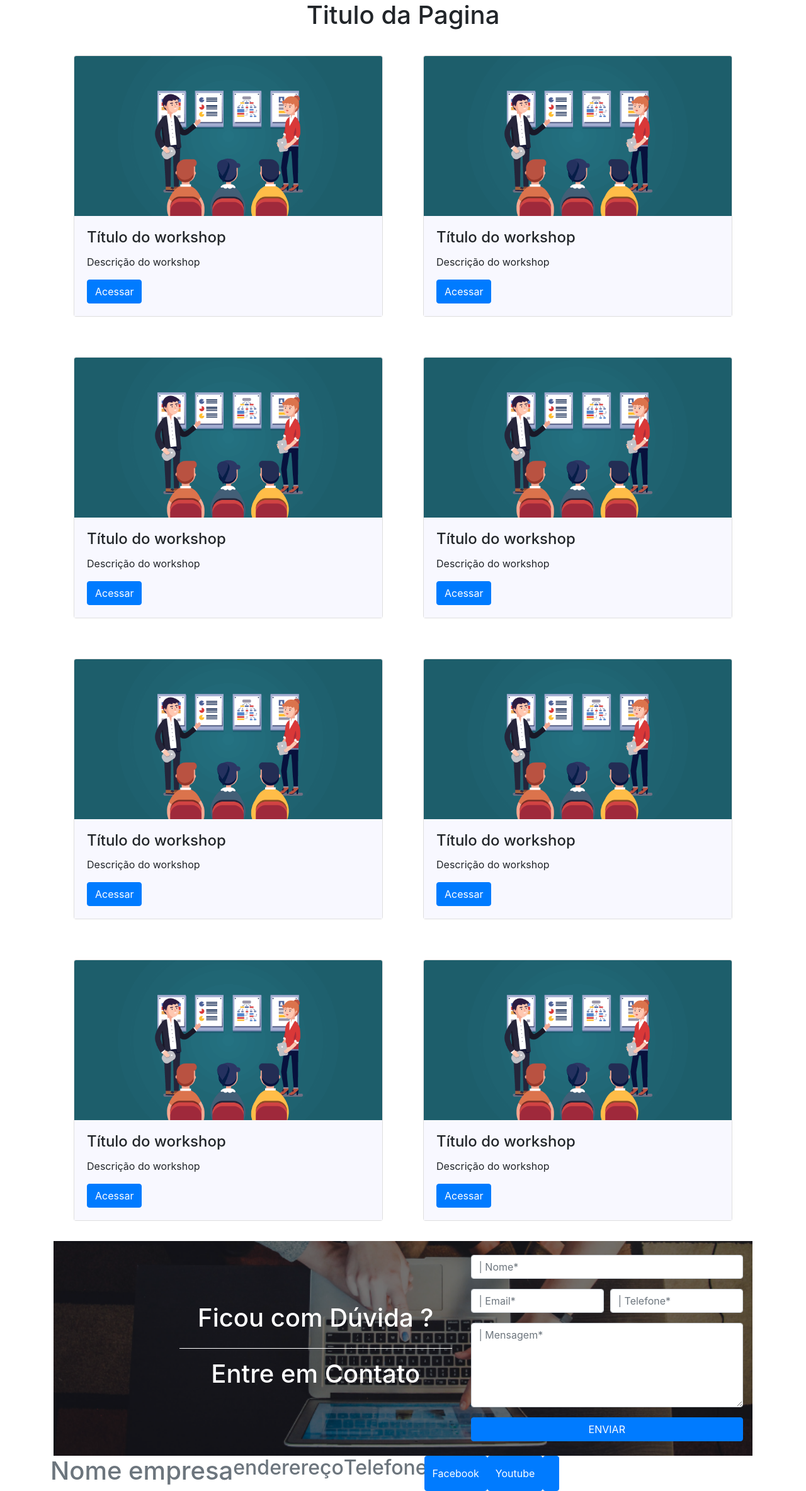
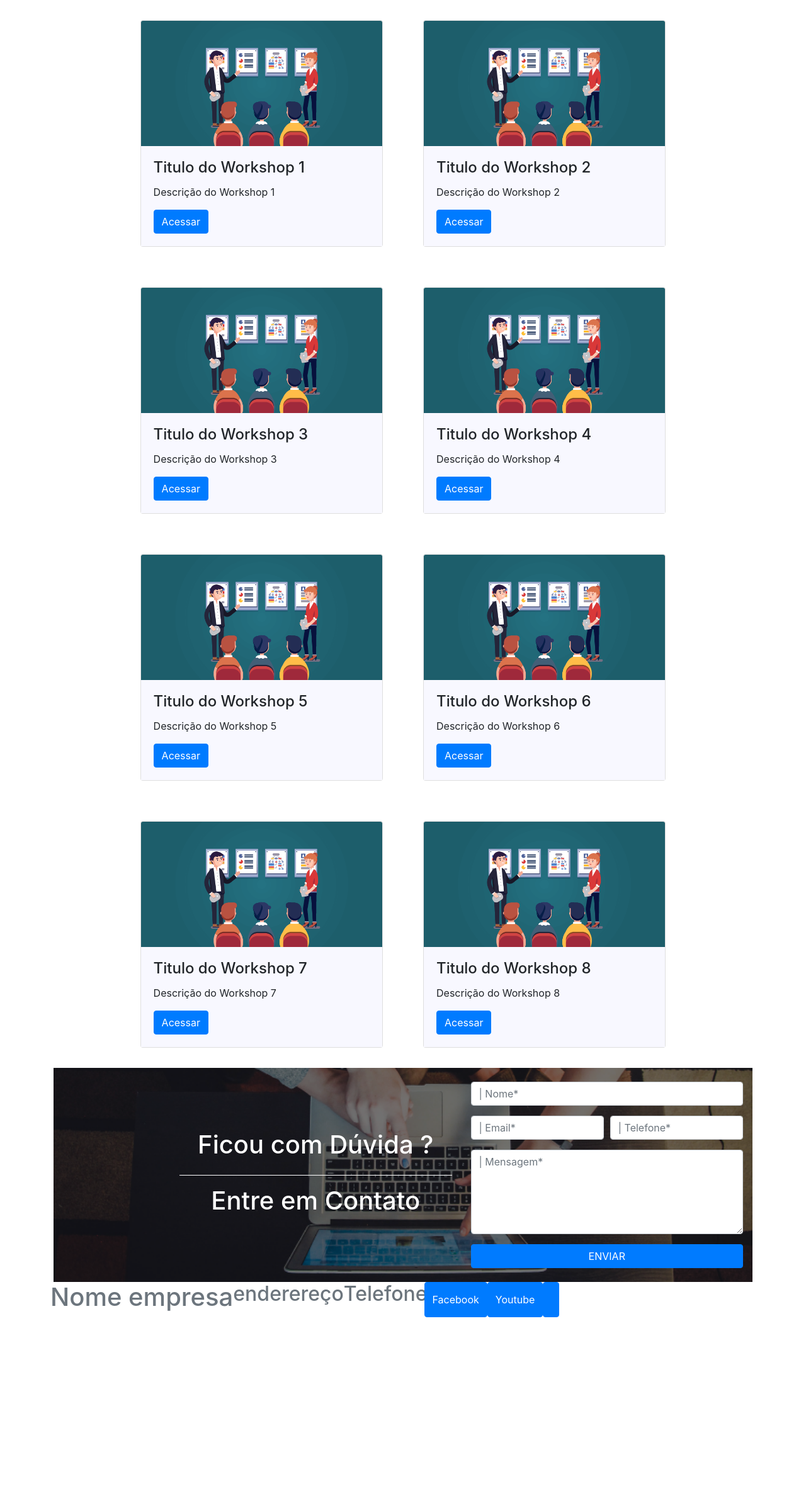
Before and after one commit to gballoni/Big-Buzz, a Django app: page /workshops in a window 1280 px wide. Shown: the part 56-2424 px from the top of the page at 63% size. After the commit the page ends 2148 px from the top, so only its background shows below. Run offline with Django 3.2, Linux system fonts and the light colour scheme; some libraries are stand-ins or nearby versions.

Commit message:
Obtendo os workshops de uma lista

```diff
--- a/sustainablefun/base/views.py
+++ b/sustainablefun/base/views.py
@@ -19,7 +19,14 @@ def pagina(request):
     return render(request, 'conteudo/pagina.html', context)
 
 def workshops(request):
+    workshops = [{'titulo': 'Titulo do Workshop {}'.format(i),\
+                  'descricao': 'Descrição do Workshop {}'.format(i)\
+                 }\
+                 for i in range(1, 9)\
+                ]
+
     context = {
+        'workshops': workshops
     }
 
     return render(request, 'conteudo/workshops.html', context)
--- a/sustainablefun/templates/conteudo/workshops.html
+++ b/sustainablefun/templates/conteudo/workshops.html
@@ -3,79 +3,24 @@
 {% load static %}
 
 {% block content %}
-    <center><h1>Titulo da Pagina</h1></center>
-    <div class="container">
-        <div class="row justify-content-between">
-            <div class="col-md card">
-                <img src="{% static 'images/workshop.png' %}" class="card-img-top" alt="Imagem do workshop">
-                <div class="card-body">
-                    <h4 class="card-title">Título do workshop</h4>
-                    <p class="card-text">Descrição do workshop</p>
-                    <a href="#" class="btn btn-primary">Acessar</a>
+    <div class="container-fluid">
+        <div class="row">
+            <div class="col-lg-1"></div>
+            <div class="col-lg-10">
+                <div class="row justify-content-center">
+                {% for workshop in workshops %}
+                    <div class="col-lg-5 card">
+                        <img src="{% static 'images/workshop.png' %}" class="card-img-top" alt="Imagem do workshop">
+                        <div class="card-body">
+                            <h4 class="card-title">{{workshop.titulo}}</h4>
+                            <p class="card-text">{{workshop.descricao}}</p>
+                            <a href="#" class="btn btn-primary">Acessar</a>
+                        </div>
+                    </div>
+                {% endfor %}
                 </div>
             </div>
-            <div class="col-md card">
-                <img src="{% static 'images/workshop.png' %}" class="card-img-top" alt="Imagem do workshop">
-                <div class="card-body">
-                    <h4 class="card-title">Título do workshop</h4>
-                    <p class="card-text">Descrição do workshop</p>
-                    <a href="#" class="btn btn-primary">Acessar</a>
-                </div>
-            </div>
-        </div>
-        <div class="row justify-content-between">
-            <div class="col-md card">
-                <img src="{% static 'images/workshop.png' %}" class="card-img-top" alt="Imagem do workshop">
-                <div class="card-body">
-                    <h4 class="card-title">Título do workshop</h4>
-                    <p class="card-text">Descrição do workshop</p>
-                    <a href="#" class="btn btn-primary">Acessar</a>
-                </div>
-            </div>
-            <div class="col-md card">
-                <img src="{% static 'images/workshop.png' %}" class="card-img-top" alt="Imagem do workshop">
-                <div class="card-body">
-                    <h4 class="card-title">Título do workshop</h4>
-                    <p class="card-text">Descrição do workshop</p>
-                    <a href="#" class="btn btn-primary">Acessar</a>
-                </div>
-            </div>
-        </div>
-        <div class="row justify-content-between">
-            <div class="col-md card">
-                <img src="{% static 'images/workshop.png' %}" class="card-img-top" alt="Imagem do workshop">
-                <div class="card-body">
-                    <h4 class="card-title">Título do workshop</h4>
-                    <p class="card-text">Descrição do workshop</p>
-                    <a href="#" class="btn btn-primary">Acessar</a>
-                </div>
-            </div>
-            <div class="col-md card">
-                <img src="{% static 'images/workshop.png' %}" class="card-img-top" alt="Imagem do workshop">
-                <div class="card-body">
-                    <h4 class="card-title">Título do workshop</h4>
-                    <p class="card-text">Descrição do workshop</p>
-                    <a href="#" class="btn btn-primary">Acessar</a>
-                </div>
-            </div>
-        </div>
-        <div class="row justify-content-between">
-            <div class="col-md card">
-                <img src="{% static 'images/workshop.png' %}" class="card-img-top" alt="Imagem do workshop">
-                <div class="card-body">
-                    <h4 class="card-title">Título do workshop</h4>
-                    <p class="card-text">Descrição do workshop</p>
-                    <a href="#" class="btn btn-primary">Acessar</a>
-                </div>
-            </div>
-            <div class="col-md card">
-                <img src="{% static 'images/workshop.png' %}" class="card-img-top" alt="Imagem do workshop">
-                <div class="card-body">
-                    <h4 class="card-title">Título do workshop</h4>
-                    <p class="card-text">Descrição do workshop</p>
-                    <a href="#" class="btn btn-primary">Acessar</a>
-                </div>
-            </div>
+            <div class="col-lg-1"></div>
         </div>
     </div>
 {% endblock content %}
```
